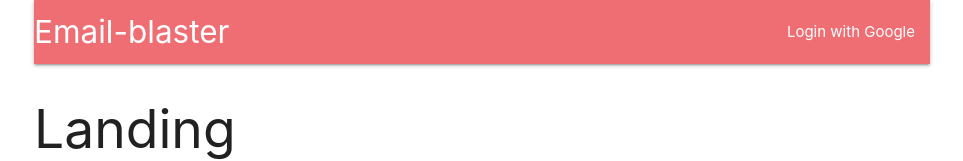
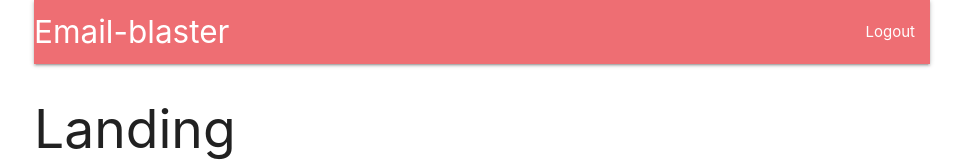
Before and after one commit to AhmedrAshraf/payme, a React (Create React App) app in the folder client/: page / in a window 1280 px wide. Shown: the top 161 px of the page, without its empty margins (158-1121 px from the left). Built offline with nearby package versions, Linux system fonts and the light colour scheme; no server answers.

Commit message:
wire auth state to header

```diff
--- a/client/src/components/header.js
+++ b/client/src/components/header.js
@@ -1,7 +1,19 @@
 import React, { Component} from "react";
+import { connect } from "react-redux";
 
 class Header extends Component {
+  renderContent() {
+    switch (this.props.auth) {
+      case null:
+        return  ;
+      case false:
+       return <li><a href="/auth/google">Login with Google></a></li>;
+      default:
+      return <li><a>Logout</a></li>;
+    }
+  }
   render() {
+    console.log(this.props)
     return (
     <nav>
       <div className="nav-wrapper">
@@ -9,9 +21,7 @@
           Email-blaster
         </a>
         <ul className="right">
-          <li>
-            <a> Login with Google</a>
-          </li>
+        {this.renderContent()}
         </ul>
       </div>
     </nav>
@@ -19,4 +29,8 @@
   }
 }
 
-export default Header;
+function mapStateToProps({auth}) {
+  return {auth}
+}
+
+export default connect(mapStateToProps)(Header);
--- a/client/src/reducers/authreducers.js
+++ b/client/src/reducers/authreducers.js
@@ -1,6 +1,10 @@
-export default function(state, action) {
+import { FETCH_USER } from "../actions/types";
+
+export default function(state = null, action) {
   console.log(action);
   switch(action.type) {
+    case FETCH_USER:
+      return action.payload || false;
     default:
       return state;
   }
```
